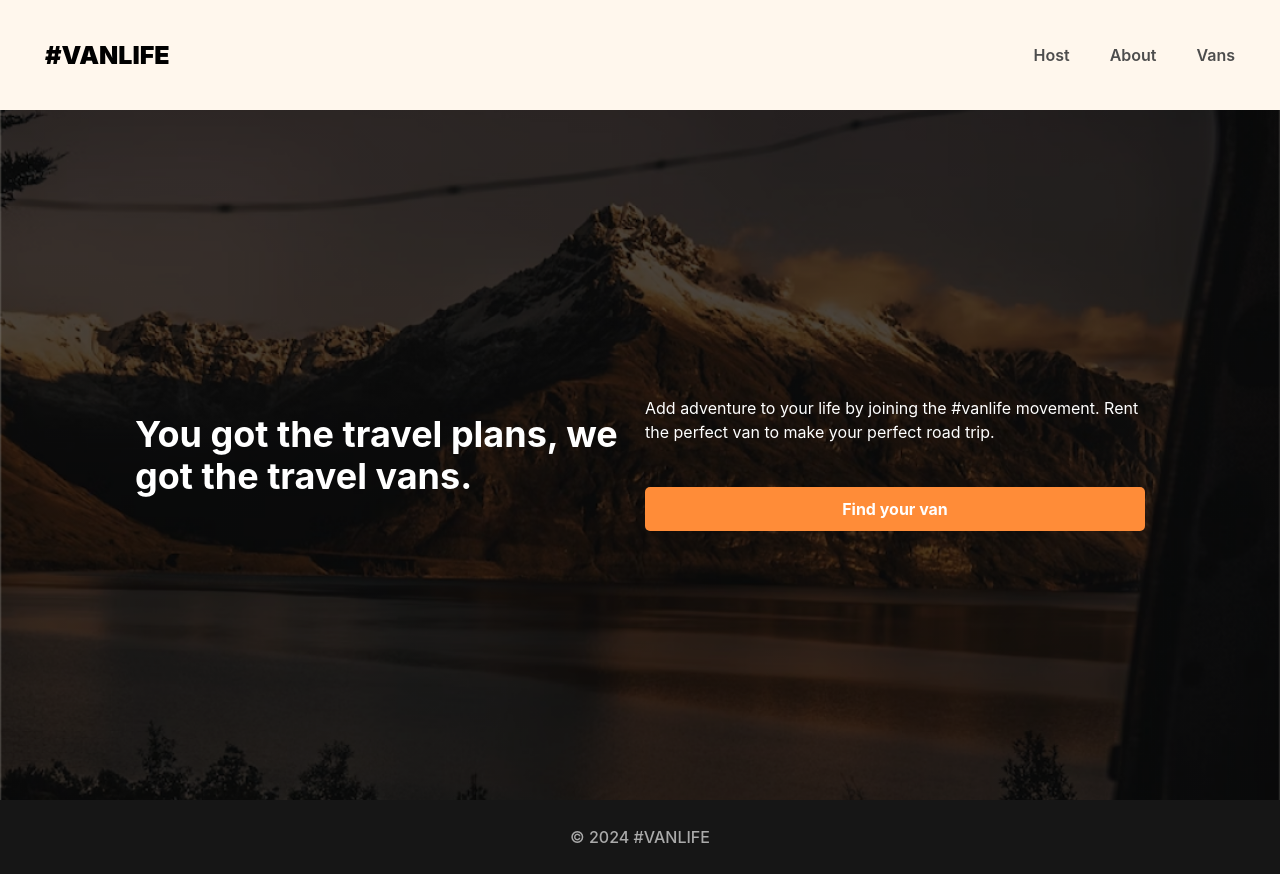
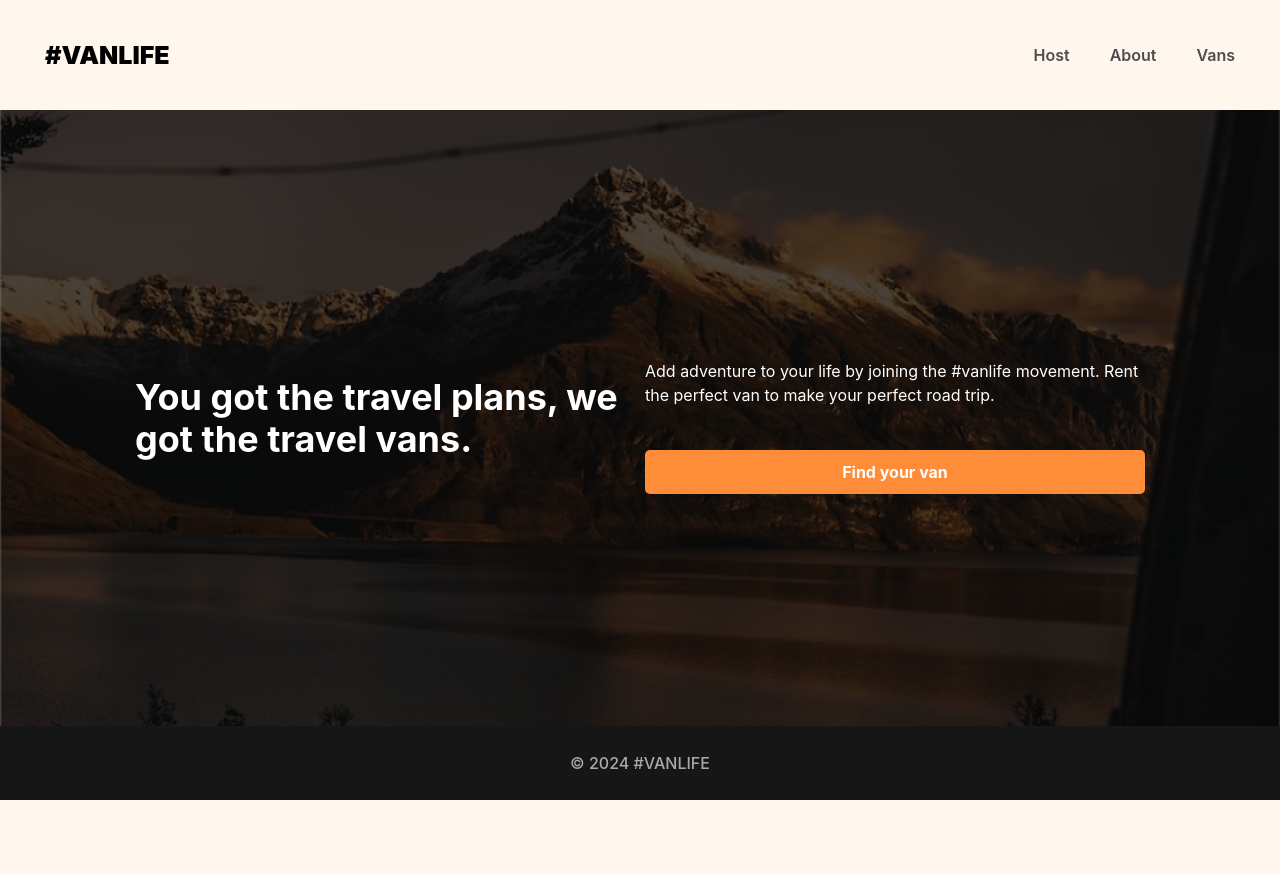
Before and after one commit to ilyaxtom/vanlife, a React (Create React App) app: page / in a window 1280 px wide. After the commit the page ends 800 px from the top, so only its background shows below. Built offline with nearby package versions, Linux system fonts and the light colour scheme.

Commit message:
fixed main page style

```diff
--- a/src/pages/home.css
+++ b/src/pages/home.css
@@ -5,7 +5,7 @@
     -o-background-size: cover;
     background-size: cover;
     min-height: 350px;
-    height: calc(100vh - 110px);
+    height: calc(100vh - 110px - 74px);
     display: flex;
     justify-content: center;
     align-items: center;
```
